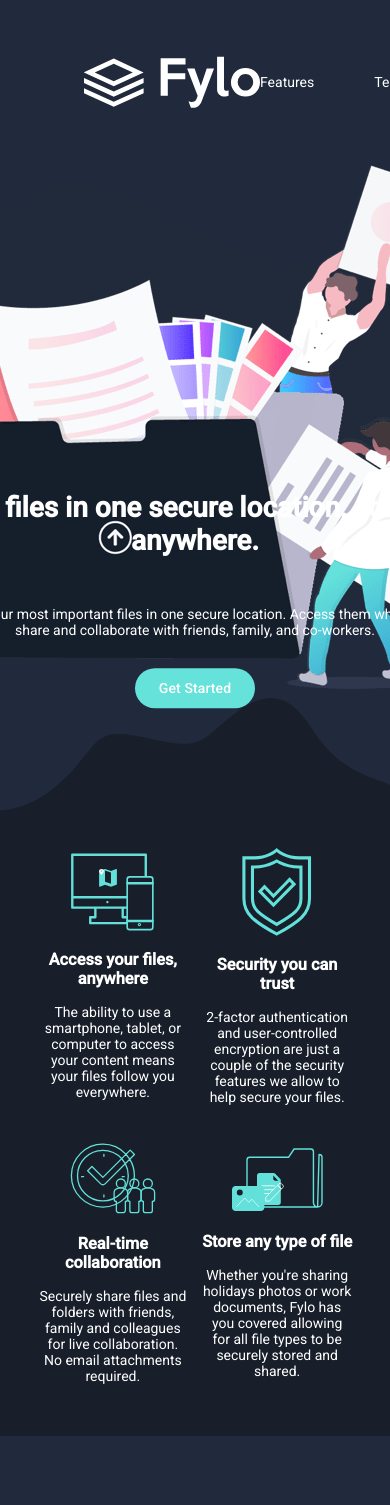
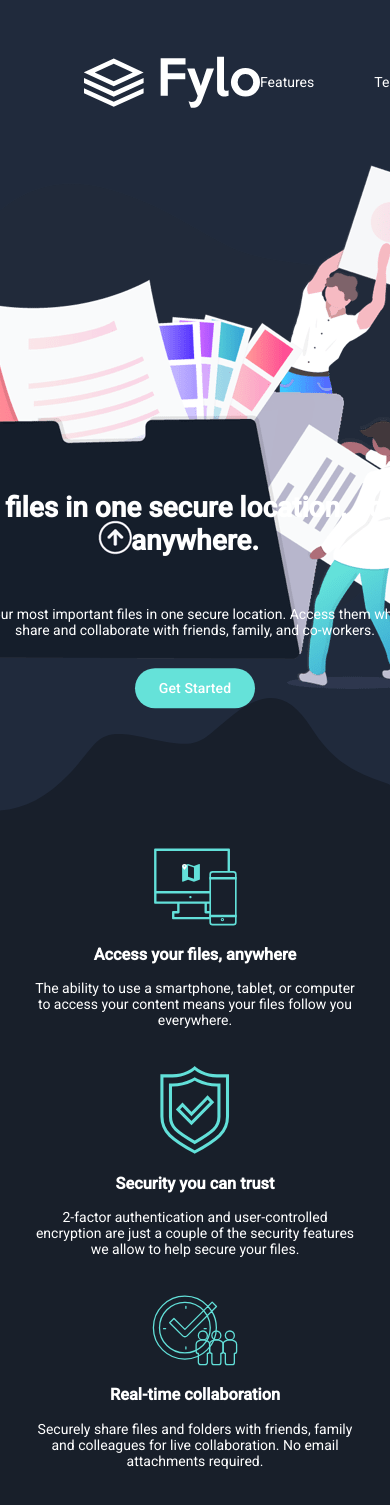
Before and after one commit to Ledelara/fylo, an Angular app: page / in a window 390 px wide. Shown: the top 1505 px of the page. Before the commit the page ends 1436 px from the top, so only its background shows below. Built offline with nearby package versions, Linux system fonts and the light colour scheme.

Commit message:
:lipstick: Style: corrigindo layout e adicionando responsividade

```diff
--- a/src/app/modules/components/functionalities-component/functionalities-component.component.scss
+++ b/src/app/modules/components/functionalities-component/functionalities-component.component.scss
@@ -12,13 +12,12 @@
     flex-wrap: wrap;
     justify-content: center;
     align-items: center;
-    text-align: center;
     gap: 1em;
 }
 
 .funcionalities-list-item {
     flex-basis: 45%;
-    max-width: 300px;
+    max-width: 700px;
     margin-bottom: 1em;
     text-align: center;
 }
@@ -27,3 +26,10 @@
     word-break: break-word;
     max-width: 100%;
 }
+
+@media (max-width: 768px) {
+    .funcionalities-list-item {
+        flex-basis: 100%;
+        max-width: 100%;
+    }
+}
```
